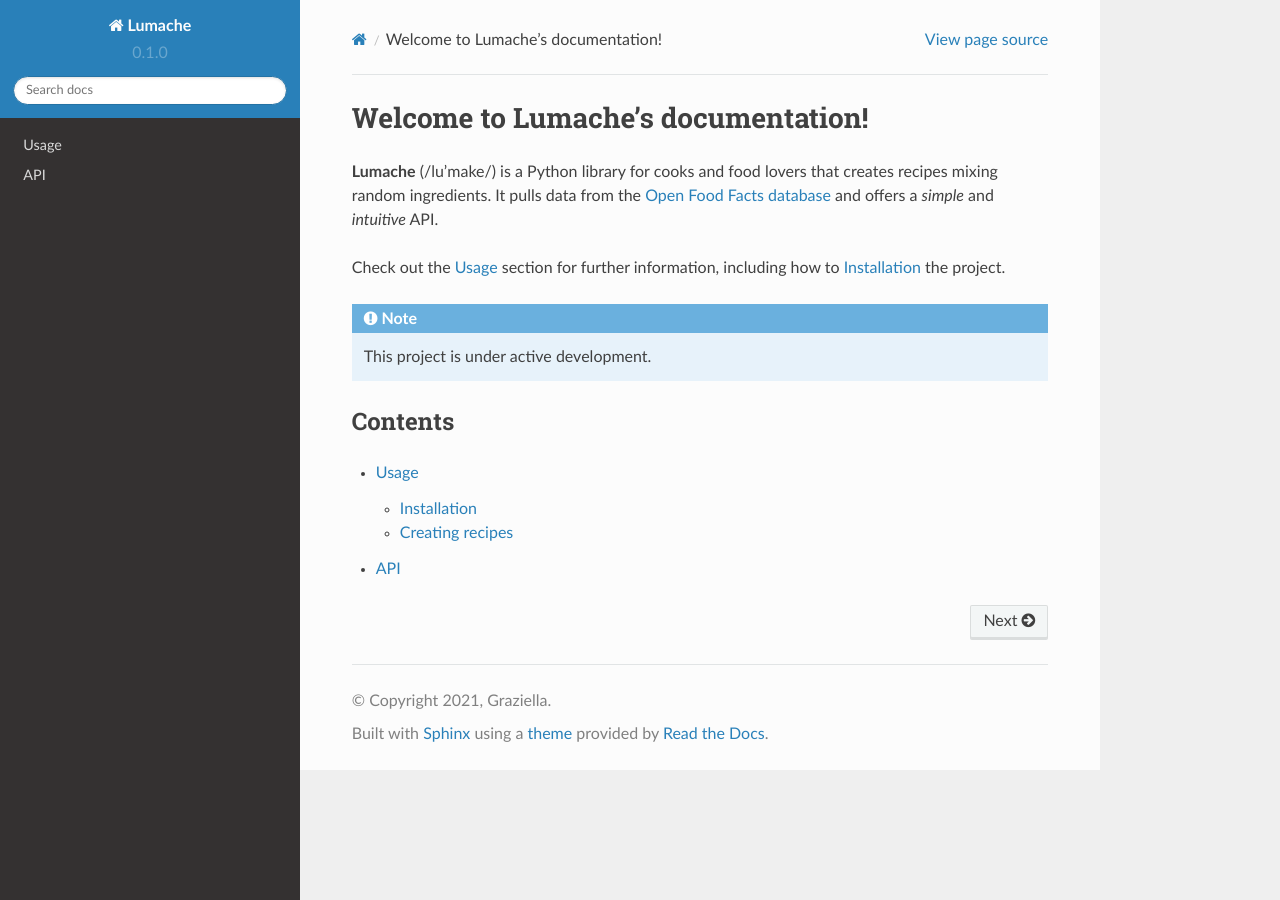
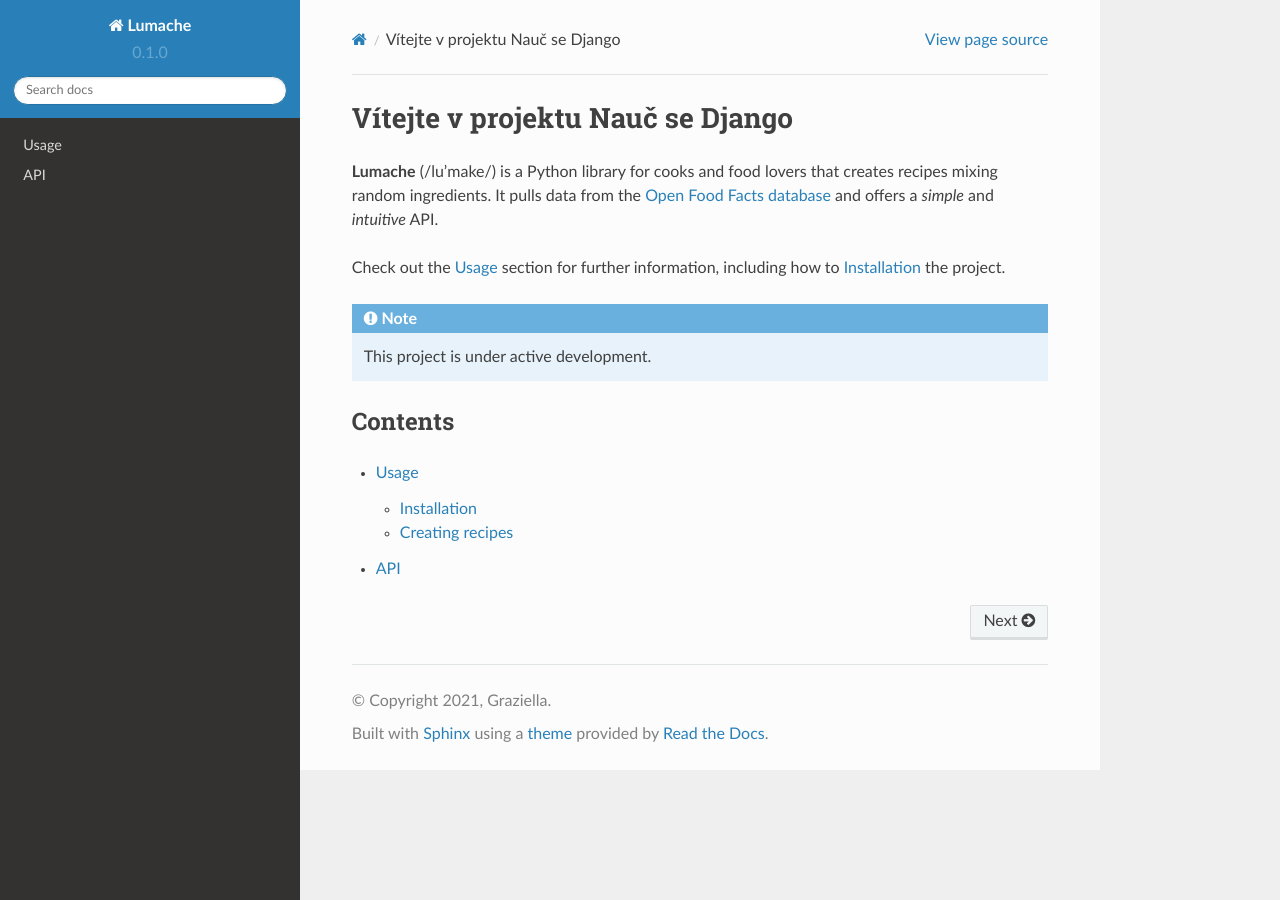
Before and after one commit to lucny/learndjango, a Sphinx documentation site: the page built from docs/source/index.rst, in a window 1280 px wide. Built offline with Sphinx 7.4.7 and the Read the Docs theme 2.0.0, drawn with Linux system fonts in a browser that asks for light colours.

Commit message:
Update index.rst

```diff
--- a/docs/source/index.rst
+++ b/docs/source/index.rst
@@ -1,4 +1,4 @@
-Welcome to Lumache's documentation!
+Vítejte v projektu Nauč se Django
 ===================================
 
 **Lumache** (/lu'make/) is a Python library for cooks and food lovers
```
